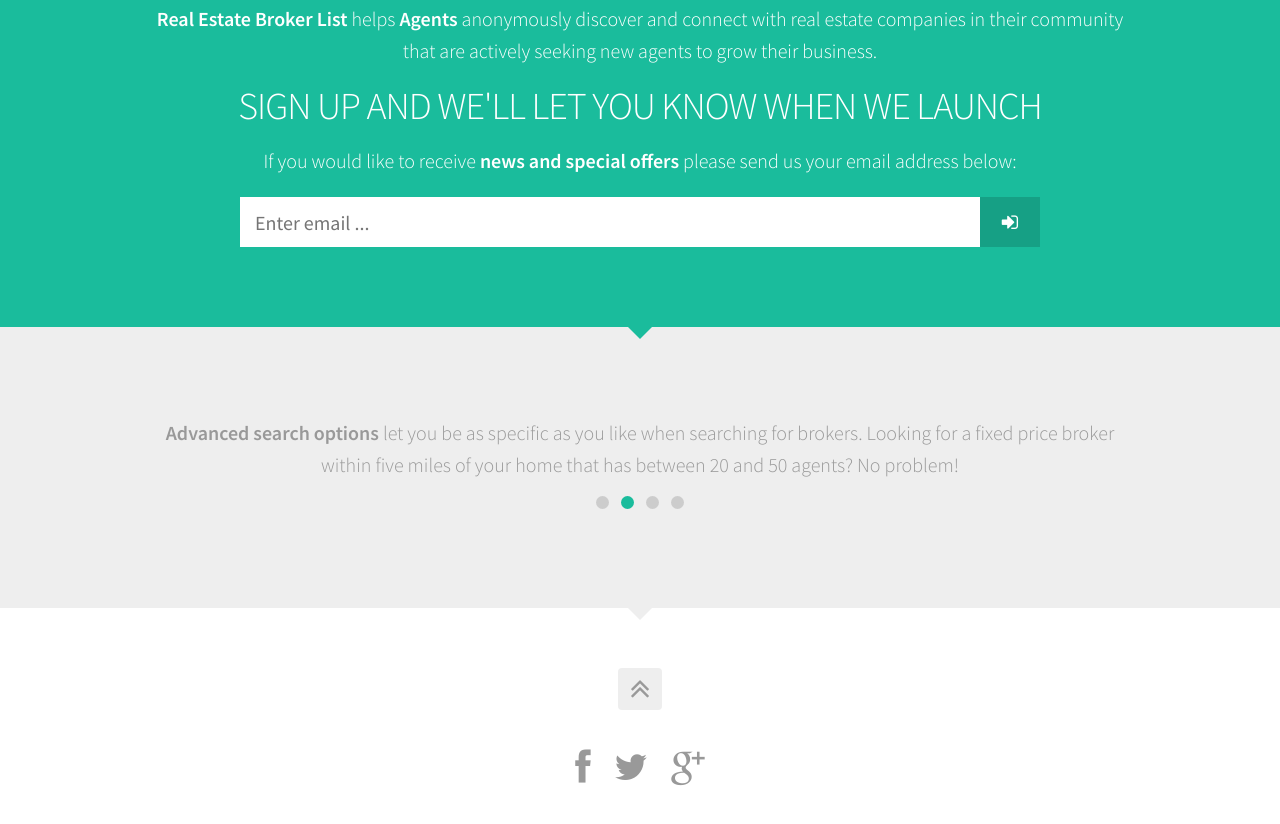
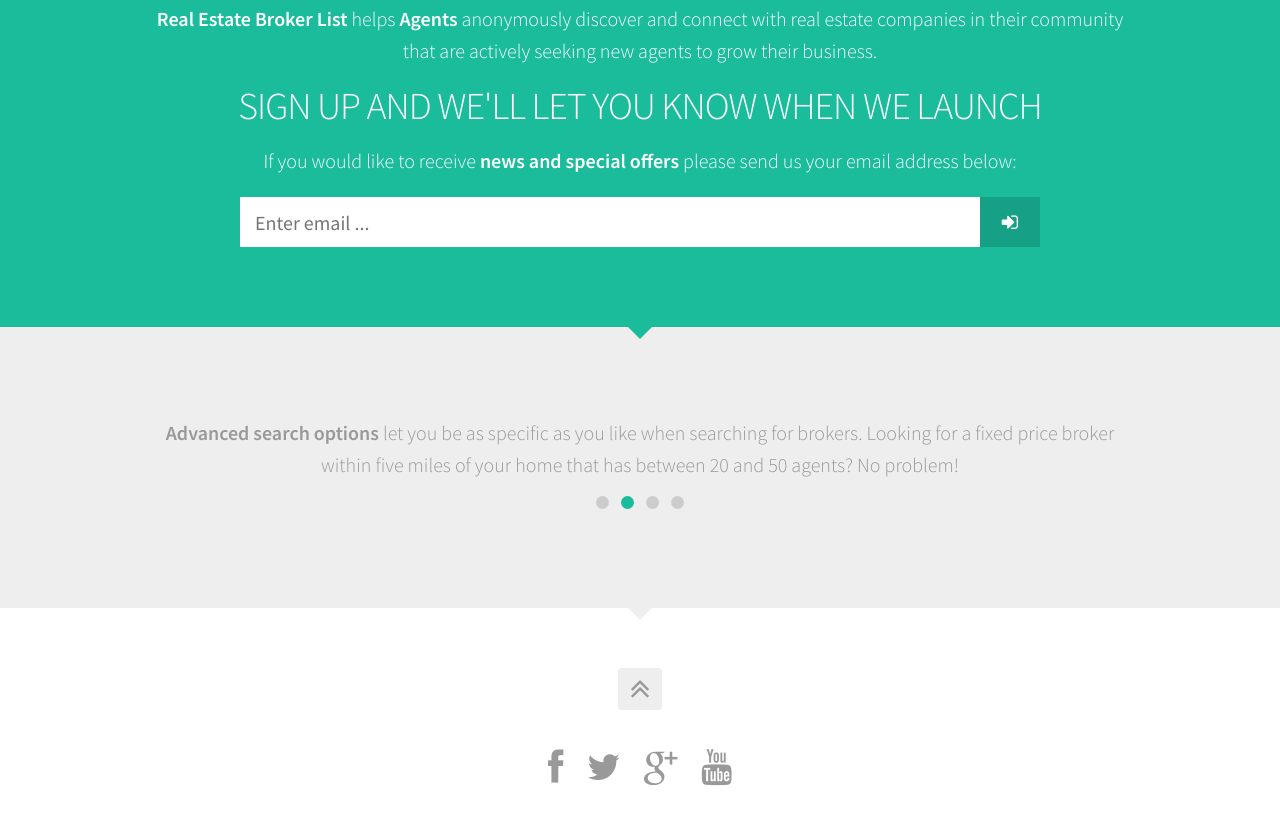
Before and after one commit to rebrokerlist/rebrokerlist.github.io, a plain HTML site: page index.html in a window 1280 px wide. Shown: the part 723-1547 px from the top of the page. Drawn offline with Linux system fonts and the light colour scheme.

Commit message:
Update google related links

```diff
--- a/index.html
+++ b/index.html
@@ -137,7 +137,8 @@
 			<ul>
 				<li><a title="" href="https://www.facebook.com/pages/Real-Estate-Broker-List/1584920045070688" rel="external"><span class="fa fa-facebook"></span></a></li>
 				<li><a title="" href="https://twitter.com/rebrokerlist" rel="external"><span class="fa fa-twitter"></span></a></li>
-				<li><a title="" href="https://plus.google.com/u/0/b/103269915363600498017/103269915363600498017/about" rel="external"><span class="fa fa-google-plus"></span></a></li>
+				<li><a title="" href="https://google.com/+Rebrokerlist" rel="external"><span class="fa fa-google-plus"></span></a></li>
+				<li><a title="" href="https://www.youtube.com/c/Rebrokerlist" rel="external"><span class="fa fa-youtube"></span></a></li>
 			</ul>
 		</div>
 	</div>
```
